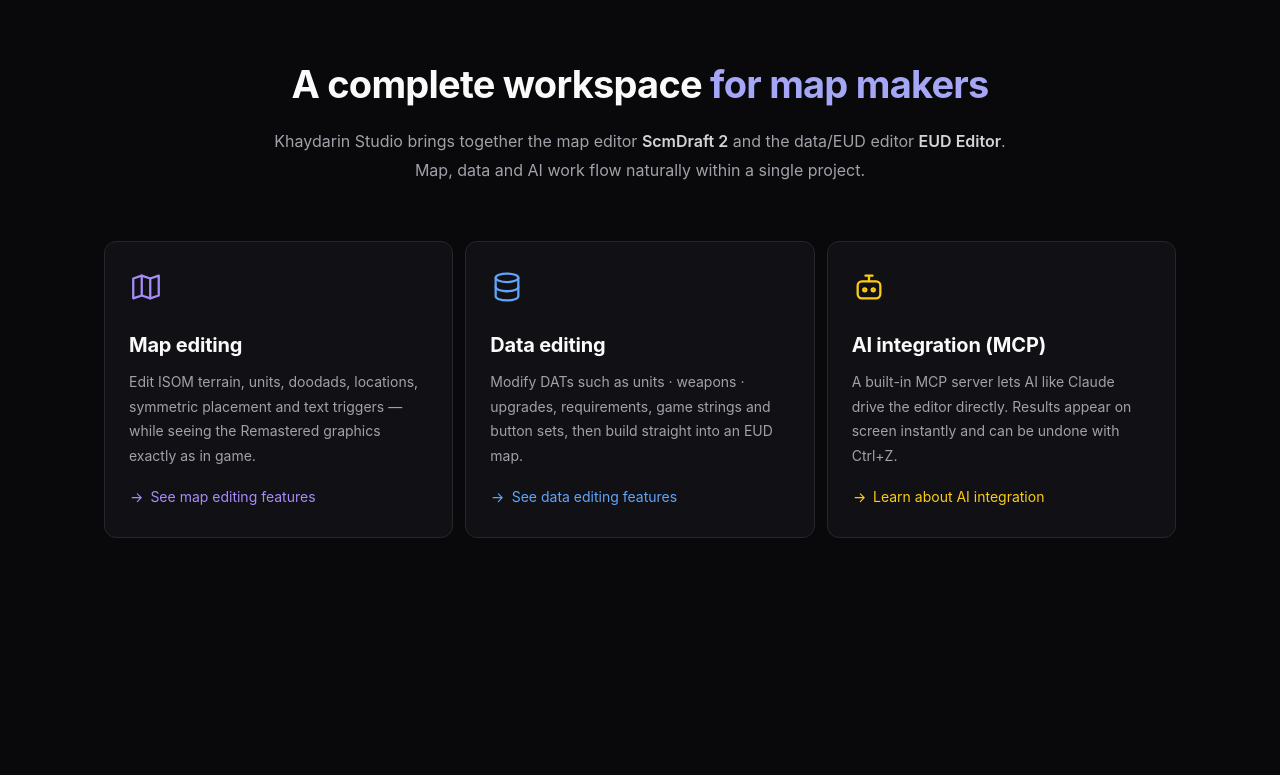
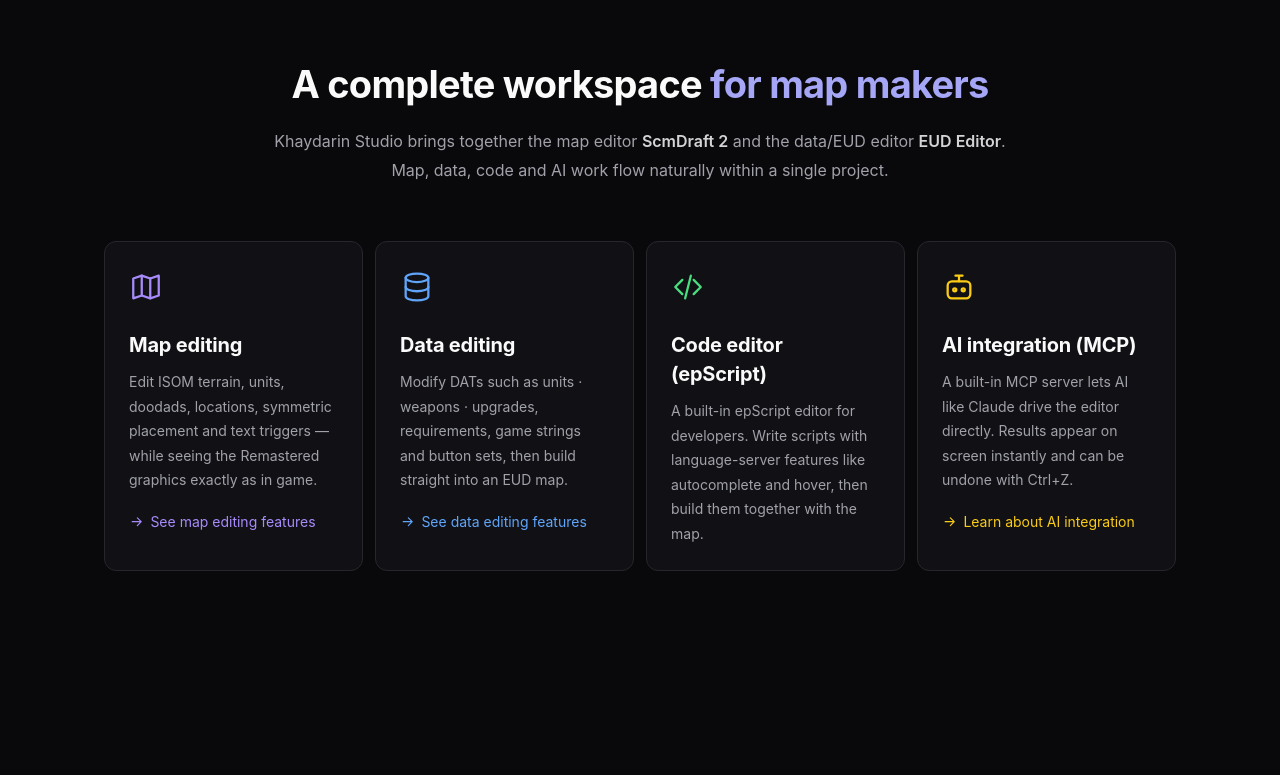
Before and after one commit to saebyeok0306/Khaydarin-Studio, a plain HTML site: page docs/index.html in a window 1280 px wide. Shown: the part 860-1635 px from the top of the page. Drawn offline with Linux system fonts and the light colour scheme; no server answers; animation ran at ten frames a second; a web font is replaced by a local one.

Commit message:
코드 에디터 소개 추가와 오픈소스 목록 갱신
- 소개란에 코드 에디터(epScript) 카드를 추가해 맵·데이터·코드·AI 4가지로 정리
- 소개 문장, 하단 문구, 페이지 설명, README에 코드 편집 반영
- 사용한 오픈소스 목록에 zuhanit/epscript-lsp 추가

Co-Authored-By: Claude Opus 5.5 <noreply@anthropic.com>

```diff
--- a/docs/assets/js/i18n.js
+++ b/docs/assets/js/i18n.js
@@ -29,7 +29,7 @@
 
   const en = {
     'meta.title': 'Khaydarin Studio — StarCraft map-making editor',
-    'meta.desc': 'A StarCraft: Remastered map-making tool that combines a map editor and a data/EUD editor. Terrain, DAT editing, EUD builds and AI (MCP) integration — in a single window.',
+    'meta.desc': 'A StarCraft: Remastered map-making tool that combines a map editor and a data/EUD editor. Terrain, DAT editing, epScript coding, EUD builds and AI (MCP) integration — in a single window.',
 
     'skip': 'Skip to content',
     'nav.home': 'Khaydarin Studio home',
@@ -49,13 +49,15 @@
     'hero.scroll': 'Scroll down',
 
     'intro.h': 'A complete workspace <em>for map makers</em>',
-    'intro.p': 'Khaydarin Studio brings together the map editor <strong>ScmDraft 2</strong> and the data/EUD editor <strong>EUD Editor</strong>.<br>Map, data and AI work flow naturally within a single project.',
+    'intro.p': 'Khaydarin Studio brings together the map editor <strong>ScmDraft 2</strong> and the data/EUD editor <strong>EUD Editor</strong>.<br>Map, data, code and AI work flow naturally within a single project.',
     'pillar.map.h': 'Map editing',
     'pillar.map.p': 'Edit ISOM terrain, units, doodads, locations, symmetric placement and text triggers — while seeing the Remastered graphics exactly as in game.',
     'pillar.map.link': 'See map editing features',
     'pillar.data.h': 'Data editing',
     'pillar.data.p': 'Modify DATs such as units · weapons · upgrades, requirements, game strings and button sets, then build straight into an EUD map.',
     'pillar.data.link': 'See data editing features',
+    'pillar.code.h': 'Code editor (epScript)',
+    'pillar.code.p': 'A built-in epScript editor for developers. Write scripts with language-server features like autocomplete and hover, then build them together with the map.',
     'pillar.ai.h': 'AI integration (MCP)',
     'pillar.ai.p': 'A built-in MCP server lets AI like Claude drive the editor directly. Results appear on screen instantly and can be undone with Ctrl+Z.',
     'pillar.ai.link': 'Learn about AI integration',
@@ -145,14 +147,14 @@
     'status.planned.list': '<li>WAV management</li><li>ScmDraft plugin (.sdp) compatibility</li>',
 
     'cta.h': 'Make your next map in <em>Khaydarin Studio</em>',
-    'cta.p': 'Map editing · data editing · EUD builds · AI integration, all in a single editor.',
+    'cta.p': 'Map editing · data editing · code editing · AI integration, all in a single editor.',
     'cta.issues': 'Feature requests · Bug reports',
 
     'footer.nav': 'Shortcuts',
     'footer.releases': 'Releases',
     'footer.issues': 'Issues',
     'footer.top': 'Back to top',
-    'footer.oss': 'Open source used: StormLib · CascLib · WPF-UI · AvalonEdit · euddraft (run externally at build time)',
+    'footer.oss': 'Open source used: StormLib · CascLib · WPF-UI · AvalonEdit · zuhanit/epscript-lsp · euddraft (run externally at build time)',
     'footer.tm': 'StarCraft and StarCraft: Brood War are trademarks of Blizzard Entertainment. This project is not affiliated with Blizzard.',
 
     // 스크립트에서 쓰는 문구
--- a/docs/index.html
+++ b/docs/index.html
@@ -6,7 +6,7 @@
   <meta http-equiv="Content-Security-Policy" content="default-src 'self'; script-src 'self'; style-src 'self' https://cdn.jsdelivr.net; font-src https://cdn.jsdelivr.net; img-src 'self' data:; connect-src https://api.github.com; base-uri 'self'; form-action 'none'; object-src 'none'">
   <meta name="referrer" content="strict-origin-when-cross-origin">
   <title>Khaydarin Studio — 스타크래프트 맵 제작 에디터</title>
-  <meta name="description" content="맵 에디터와 데이터·EUD 에디터를 하나로 합친 StarCraft: Remastered용 맵 제작 도구. 지형부터 DAT 편집, EUD 빌드, AI(MCP) 연동까지 한 창에서.">
+  <meta name="description" content="맵 에디터와 데이터·EUD 에디터를 하나로 합친 StarCraft: Remastered용 맵 제작 도구. 지형부터 DAT 편집, epScript 코드 편집, EUD 빌드, AI(MCP) 연동까지 한 창에서.">
   <meta name="theme-color" content="#09090b">
   <meta property="og:type" content="website">
   <meta property="og:title" content="Khaydarin Studio">
@@ -132,9 +132,9 @@
       <div class="container">
         <header class="sec-head reveal">
           <h2 data-i18n="intro.h">맵 제작자를 위한 <em>종합 워크스페이스</em></h2>
-          <p data-i18n="intro.p">Khaydarin Studio는 맵 에디터 <strong>ScmDraft 2</strong>와 데이터·EUD 에디터 <strong>EUD Editor</strong>를 하나로 합쳤어요.<br>맵 · 데이터 · AI 세 가지 작업이 같은 프로젝트 안에서 자연스럽게 이어집니다.</p>
+          <p data-i18n="intro.p">Khaydarin Studio는 맵 에디터 <strong>ScmDraft 2</strong>와 데이터·EUD 에디터 <strong>EUD Editor</strong>를 하나로 합쳤어요.<br>맵 · 데이터 · 코드 · AI 네 가지 작업이 같은 프로젝트 안에서 자연스럽게 이어집니다.</p>
         </header>
-        <div class="grid grid--3">
+        <div class="grid grid--4">
           <article class="card card--pillar reveal" data-tone="violet">
             <svg class="ico ico--lg"><use href="#i-map"/></svg>
             <h3 data-i18n="pillar.map.h">맵 편집</h3>
@@ -146,6 +146,11 @@
             <h3 data-i18n="pillar.data.h">데이터 편집</h3>
             <p data-i18n="pillar.data.p">units · weapons · upgrades 같은 DAT와 요구 조건, 게임 문자열, 버튼셋을 고치고 EUD 맵으로 바로 빌드해요.</p>
             <a class="link" href="#data"><svg class="ico"><use href="#i-arrow"/></svg><span data-i18n="pillar.data.link">데이터 편집 기능 보기</span></a>
+          </article>
+          <article class="card card--pillar reveal" data-tone="green">
+            <svg class="ico ico--lg"><use href="#i-code"/></svg>
+            <h3 data-i18n="pillar.code.h">코드 에디터 (epScript)</h3>
+            <p data-i18n="pillar.code.p">개발자를 위한 epScript 편집기가 들어 있어요. 자동 완성·호버 같은 언어 서버 기능으로 스크립트를 쓰고, 맵과 함께 빌드해요.</p>
           </article>
           <article class="card card--pillar reveal" data-tone="amber">
             <svg class="ico ico--lg"><use href="#i-bot"/></svg>
@@ -331,7 +336,7 @@
         <div class="cta reveal">
           <img src="assets/img/logo.png" alt="" width="64" height="64" loading="lazy">
           <h2 data-i18n="cta.h">다음 맵은 <em>Khaydarin Studio</em>에서</h2>
-          <p data-i18n="cta.p">맵 편집 · 데이터 편집 · EUD 빌드 · AI 연동을 하나의 에디터에서.</p>
+          <p data-i18n="cta.p">맵 편집 · 데이터 편집 · 코드 편집 · AI 연동을 하나의 에디터에서.</p>
           <div class="hero__cta">
             <a class="btn btn--accent" href="#download"><svg class="ico"><use href="#i-down"/></svg><span data-i18n="nav.download">다운로드</span></a>
             <a class="btn btn--ghost" href="https://github.com/saebyeok0306/Khaydarin-Studio/issues" target="_blank" rel="noopener noreferrer"><span data-i18n="cta.issues">기능 건의 · 버그 제보</span><svg class="ico"><use href="#i-arrow"/></svg></a>
@@ -352,7 +357,7 @@
         <a href="https://github.com/saebyeok0306/Khaydarin-Studio/issues" target="_blank" rel="noopener noreferrer" data-i18n="footer.issues">이슈</a>
         <a href="#top" data-i18n="footer.top">맨 위로</a>
       </nav>
-      <p class="footer__note" data-i18n="footer.oss">사용한 오픈소스: StormLib · CascLib · WPF-UI · AvalonEdit · euddraft(빌드 시 외부 실행)</p>
+      <p class="footer__note" data-i18n="footer.oss">사용한 오픈소스: StormLib · CascLib · WPF-UI · AvalonEdit · zuhanit/epscript-lsp · euddraft(빌드 시 외부 실행)</p>
       <p class="footer__note" data-i18n="footer.tm">StarCraft와 StarCraft: Brood War는 Blizzard Entertainment의 상표입니다. 이 프로젝트는 Blizzard와 관련이 없습니다.</p>
     </div>
   </footer>
```
Also changed, not shown: 1 other file.
